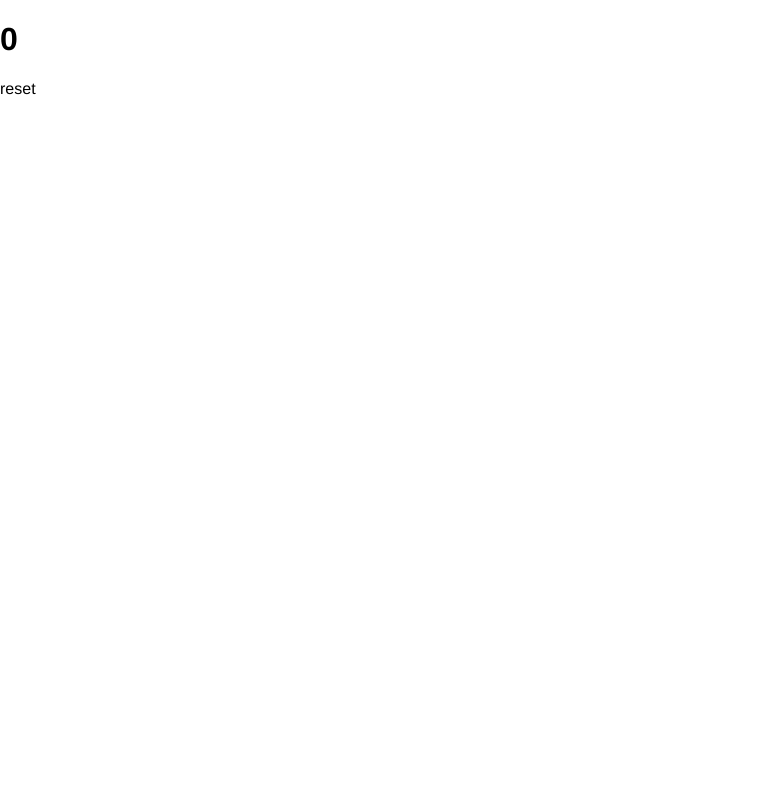
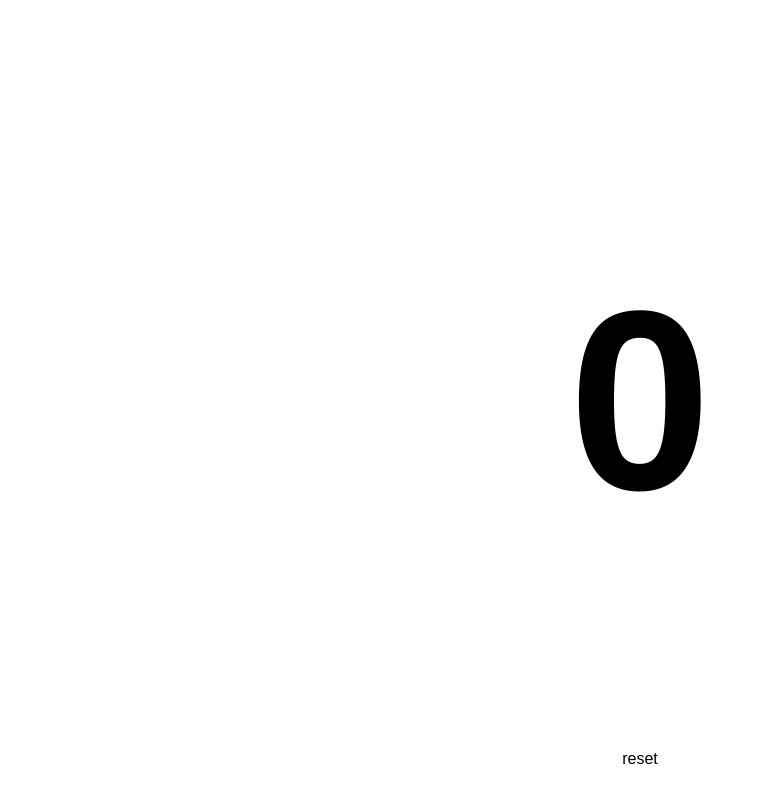
Before and after one commit to gebeto/cunted, a plain HTML site: page index.html in a window 1280 px wide. Shown: the whole page, without its empty margins (0-763 px from the left). Drawn offline with Linux system fonts and the light colour scheme.

Commit message:
add fucntionality and design of counter, remove text selection and double tap scale

```diff
--- a/index.html
+++ b/index.html
@@ -3,7 +3,7 @@
 <head>
 	<meta charset="UTF-8">
 	<title>Cunted</title>
-	<meta name="viewport" content="width=device-width, initial-scale=1 user-scalable=no, viewport-fit=cover" />
+	<meta name="viewport" content="width=device-width, initial-scale=1, user-scalable=no, viewport-fit=cover" />
 	<meta name="apple-mobile-web-app-status-bar-style" content="white" />
 	<link rel="manifest" href="static/pwa/site.webmanifest">
 
@@ -16,10 +16,34 @@
 </head>
 <body ontouchstart="">
 	<main>
-		<h1>0</h1>
+		<h1 id="counter">0</h1>
 	</main>
 	<footer>
-		reset
+		<button id="reset" class="reset">reset</button>
 	</footer>
+
+	<script>
+		var count = 0;
+		var counterElement = document.getElementById("counter");
+
+		function refreshCounter() {
+			counterElement.textContent = count;
+		}
+
+		document.body.addEventListener("click", function(e) {
+			count++;
+			refreshCounter();
+		});
+
+		document.getElementById("reset").addEventListener("click", function(e) {
+			e.preventDefault();
+			e.stopPropagation();
+
+			console.log("ASDASD")
+
+			count = 0;
+			refreshCounter();
+		});
+	</script>
 </body>
 </html>
--- a/static/styles.css
+++ b/static/styles.css
@@ -2,4 +2,44 @@ body, html {
 	margin: 0;
 	padding: 0;
 	font-family: Helvetica, Arial, sans-serif;
+	font-size: 16px;
+	width: 100%;
+	height: 100%;
+	overflow: hidden;
+	touch-action: manipulation;
+
+
+	user-select: none;
+	-o-user-select: none;
+	-moz-user-select: none;
+	-webkit-user-select: none;
+
+	-webkit-tap-highlight-color: transparent;
+	-moz-tap-highlight-color: transparent;
+	-o-tap-highlight-color: transparent;
+	tap-highlight-color: transparent;
 }
+
+h1, h2, h3, h4, h5, h6 {
+	margin: 0;
+}
+
+h1 {
+	font-size: 16em;
+	position: fixed;
+	left: 50%;
+	top: 50%;
+	transform: translateX(-50%) translateY(-50%);
+}
+
+button.reset {
+	position: fixed;
+	bottom: max(1em, env(safe-area-inset-bottom));
+	left: 50%;
+	transform: translateX(-50%);
+	text-align: center;
+	background: none;
+	border: none;
+	padding: 1em;
+	font-size: 1em;
+}
```
Also changed, not shown: static/pwa/site.webmanifest.
